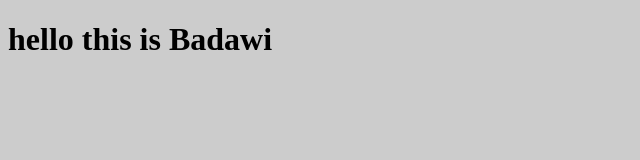
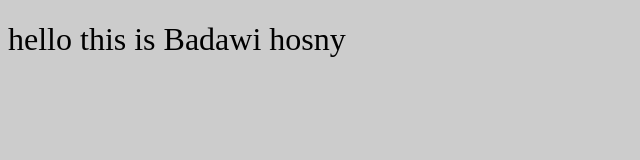
Before and after one commit to ahmedbadawihosny/ahmedbadawihosny, a plain HTML site: page index.html in a window 1280 px wide. Shown: the whole page, without its empty margins (0-640 px from the left). Drawn offline with Linux system fonts and the light colour scheme.

Commit message:
changing style for the title

```diff
--- a/app.js
+++ b/app.js
@@ -1 +1 @@
-alert("hello!");
+alert("hello! world");
--- a/index.html
+++ b/index.html
@@ -7,7 +7,7 @@
   <title>Document</title>
 </head>
 <body>
-  <h1>hello this is Badawi </h1>
+  <h1>hello this is Badawi hosny </h1>
   <script src="app.js"></script>
 </body>
 </html>
--- a/style.css
+++ b/style.css
@@ -5,4 +5,5 @@ body {
 }
 h1 {
   color: #000;
+  font-weight: 500;
 }
```
